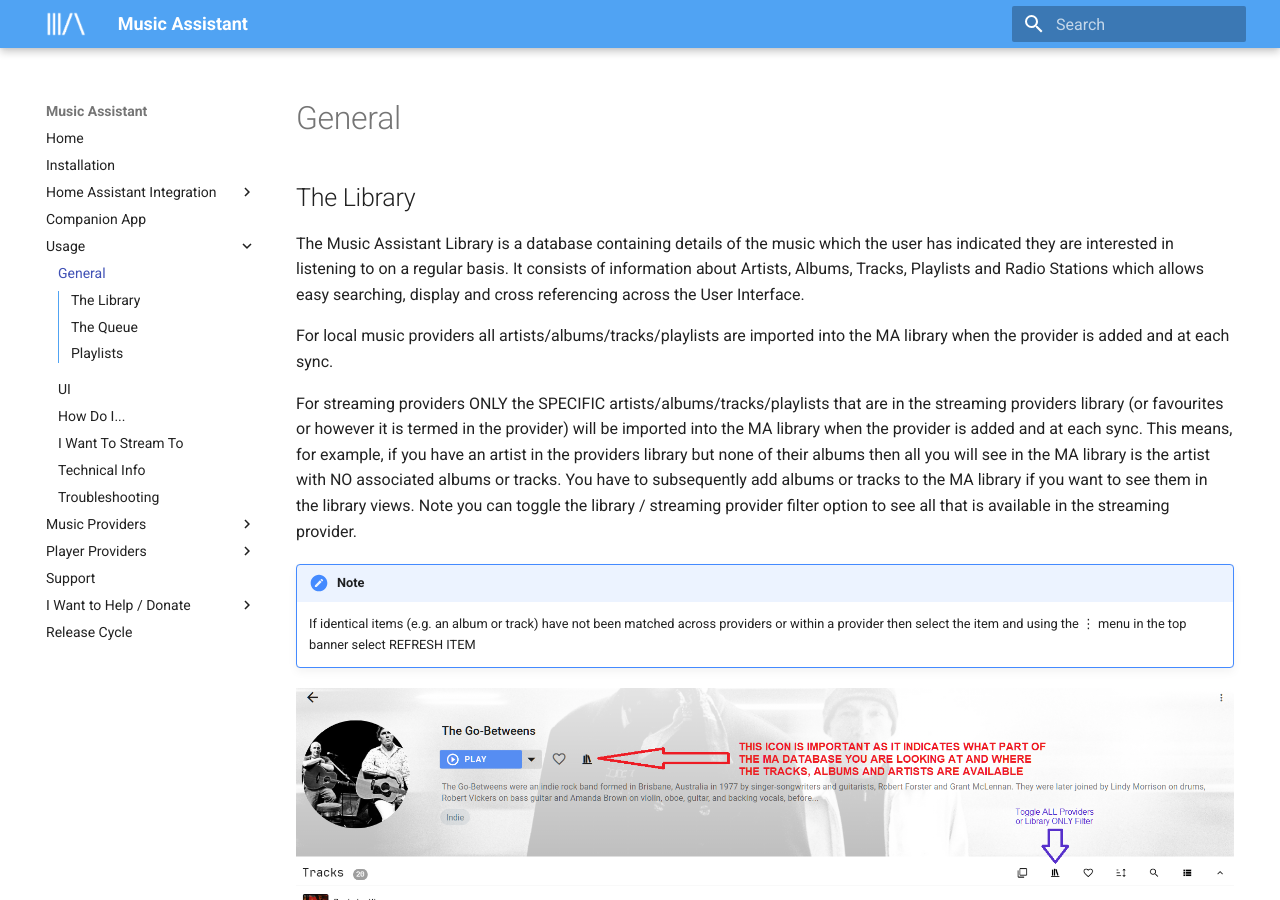
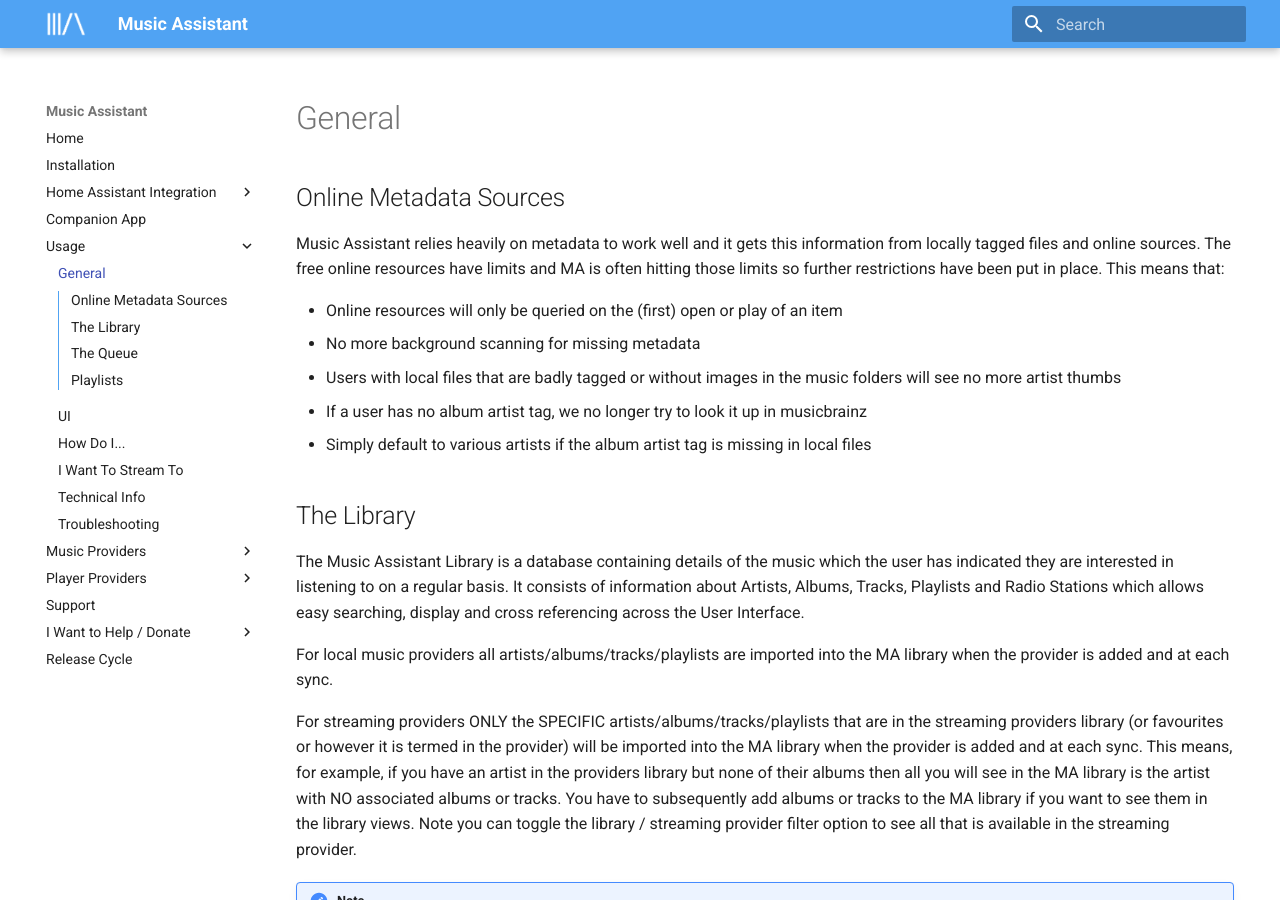
Before and after one commit to pwbriggs/music-assistant.github.io, an MkDocs documentation site: the page built from docs/usage.md, in a window 1280 px wide and 900 px high. Built offline with MkDocs 1.6.1 and Material for MkDocs 9.7.7, drawn with Linux system fonts in a browser that asks for light colours.

Commit message:
Add online restriction info

```diff
--- a/docs/usage.md
+++ b/docs/usage.md
@@ -1,3 +1,13 @@
+## Online Metadata Sources
+
+Music Assistant relies heavily on metadata to work well and it gets this information from locally tagged files and online sources. The free online resources have limits and MA is often hitting those limits so further restrictions have been put in place. This means that:
+
+- Online resources will only be queried on the (first) open or play of an item
+- No more background scanning for missing metadata
+- Users with local files that are badly tagged or without images in the music folders will see no more artist thumbs
+- If a user has no album artist tag, we no longer try to look it up in musicbrainz
+- Simply default to various artists if the album artist tag is missing in local files
+
 ## The Library
 
 The Music Assistant Library is a database containing details of the music which the user has indicated they are interested in listening to on a regular basis. It consists of information about Artists, Albums, Tracks, Playlists and Radio Stations which allows easy searching, display and cross referencing across the User Interface.
```
